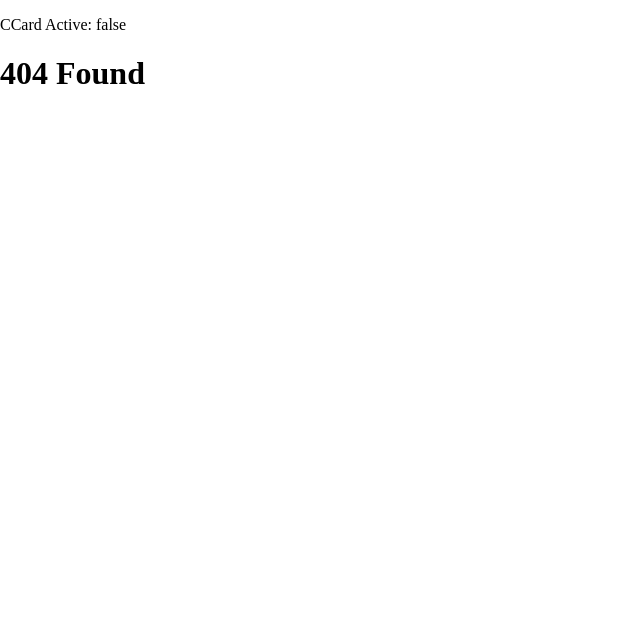
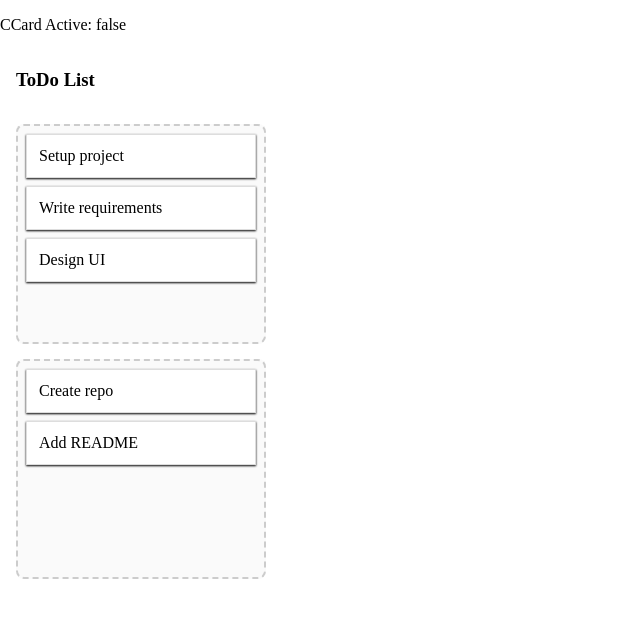
Before and after one commit to msvairam/angular_basic, an Angular app: page /todo-list in a window 1280 px wide. Before the commit this address had no page. Shown: the top 618 px of the page, without its empty margins (0-640 px from the left). Built offline with nearby package versions, Linux system fonts and the light colour scheme.

Commit message:
Angular Drag and Drop

```diff
--- a/package.json
+++ b/package.json
@@ -12,6 +12,7 @@
   "private": true,
   "packageManager": "npm@11.11.1",
   "dependencies": {
+    "@angular/cdk": "^21.2.0",
     "@angular/common": "^21.2.0",
     "@angular/compiler": "^21.2.0",
     "@angular/core": "^21.2.0",
--- /dev/null
+++ b/projects/domains/todo-list/todo-list.css
@@ -0,0 +1,37 @@
+.container {
+    display: flex;
+    flex-direction: column;
+    gap: 15px;
+    width: 250px;
+    margin: 16px;
+    vertical-align: top;
+}
+
+.drop-list {
+    min-height: 200px;
+    border: 2px dashed #ccc;
+    border-radius:  8px;
+    padding: 8px;
+    background: #fafafa;
+
+    .drag-item {
+        padding: 12px;
+        margin-bottom: 8px;
+        background: #fff;
+        border: 1px solid #ddd;
+        cursor: move;
+        box-shadow: 0 1px 2px rgba(0, 0, 0, 1);
+    }
+}
+
+
+
+.cdk-drap-placeholder {
+    opacity: 0.3;
+    border: 2px dotted #999;
+    background: transparent;
+}
+
+.cdk-drop-list-dragging .drag-item:not(.cdk-drag-placeholder) {
+    transition: transform 250ms ease;
+}
--- /dev/null
+++ b/projects/domains/todo-list/todo-list.html
@@ -0,0 +1,32 @@
+<div class="container">
+    <h3>ToDo List</h3>
+    <div
+        cdkDropList
+        #todoList="cdkDropList"
+        [cdkDropListData]="todoItems"
+        [cdkDropListConnectedTo]="[doneList]"
+        class="drop-list"
+        (cdkDropListDropped)="drop($event)"
+    >
+        @for(item of todoItems; track $index) {
+            <div class="drag-item" cdkDrag>
+                {{ item }}
+            </div>
+        }
+    </div>
+
+    <div
+        cdkDropList
+        #doneList="cdkDropList"
+        [cdkDropListData]="doneItems"
+        [cdkDropListConnectedTo]="[todoList]"
+        class="drop-list"
+        (cdkDropListDropped)="drop($event)"
+    >
+        @for(item of doneItems; track $index) {
+            <div class="drag-item" cdkDrag>
+                {{ item }}
+            </div>
+        }
+    </div>
+</div>
--- /dev/null
+++ b/projects/domains/todo-list/todo-list.ts
@@ -0,0 +1,29 @@
+import { Component } from '@angular/core';
+import { CdkDropList, CdkDrag, CdkDragDrop, moveItemInArray, transferArrayItem } from '@angular/cdk/drag-drop';
+
+@Component({
+    selector: 'app-todo-list',
+    imports: [CdkDropList, CdkDrag],
+    templateUrl: './todo-list.html',
+    styleUrl: './todo-list.css',
+})
+export class ToDoList {
+    protected readonly todoItems = ['Setup project', 'Write requirements', 'Design UI'];
+    protected readonly doneItems = ['Create repo', 'Add README'];
+
+    protected drop($event: CdkDragDrop<string[]>) {
+        // previourContainer -> Start -> Drag from
+        // container -> End -> Drop To
+         console.log($event);
+        if($event.container === $event.previousContainer) { // Moving within Container
+            moveItemInArray($event.container.data, $event.previousIndex, $event.currentIndex);
+        } else {
+          transferArrayItem(
+            $event.previousContainer.data,
+            $event.container.data,
+            $event.previousIndex,
+            $event.currentIndex,
+          )
+        }
+    }
+}
--- a/projects/lib-view/multiple-select-dropdown/multiple-select-dropdown.css
+++ b/projects/lib-view/multiple-select-dropdown/multiple-select-dropdown.css
@@ -29,7 +29,7 @@
 }
 
 .search-box {
-    width: 100px;
+    width: 100%;
     padding: 8px;
     border: none;
     border-bottom: 1px solid #eee;
--- a/projects/lib-view/multiple-select-dropdown/multiple-select-dropdown.ts
+++ b/projects/lib-view/multiple-select-dropdown/multiple-select-dropdown.ts
@@ -1,4 +1,4 @@
-import { Component, ChangeDetectionStrategy, input, output, OnInit } from '@angular/core';
+import { Component, ChangeDetectionStrategy, input, output, OnInit, inject, ElementRef } from '@angular/core';
 import { FormsModule, ReactiveFormsModule } from '@angular/forms';
 import { Option } from '../../lib-common/model/option';
 
@@ -8,9 +8,15 @@ import { Option } from '../../lib-common/model/option';
   imports: [ReactiveFormsModule, FormsModule],
   templateUrl: './multiple-select-dropdown.html',
   styleUrl: './multiple-select-dropdown.css',
+  host: {
+    '(document:click)': 'onClickOutside($event)',
+  },
   changeDetection: ChangeDetectionStrategy.OnPush,
 })
 export class MulipleSelectDropdown implements OnInit {
+
+    private readonly el = inject(ElementRef);
+
     // Input Signal
     public readonly options = input.required<Option[]>();
     public readonly placeholder = input('Select Options');
@@ -70,4 +76,10 @@ export class MulipleSelectDropdown implements OnInit {
              this.filteredOptions = [...this.options()];
         }
     }
+
+    protected onClickOutside($event: Event) {
+        if (!this.el.nativeElement.contains($event.target)) {
+            this.isOpen = false;
+        }
+    }
 }
--- a/src/app/app.routes.ts
+++ b/src/app/app.routes.ts
@@ -56,7 +56,10 @@ export const routes: Routes = [
         path: 'routing',
         loadChildren: () => import('../../projects/domains/routing/routing.route').then((m) => m.RoutingRoutes),
     },
-
+    {
+        path: 'todo-list',
+        loadComponent: () => import('../../projects/domains/todo-list/todo-list').then((m) => m.ToDoList),
+    },
     {
         path: '**',
         loadComponent: () => import('../../projects/domains/shared/no-found/no-found').then(m => m.NoFound),
--- a/src/styles.css
+++ b/src/styles.css
@@ -4,3 +4,10 @@ html, body {
   padding: 0;
   height: 100%;
 }
+
+.cdk-drag-preview {
+    padding: 12px;
+    box-shadow: 0 4px 12px rgba(0, 0, 0, 2);
+    border-radius: 4px;
+    background-color: rgb(221, 221, 234);
+}
```
Also changed, not shown: 1 other file (tests, documents, lock files or other folders).
